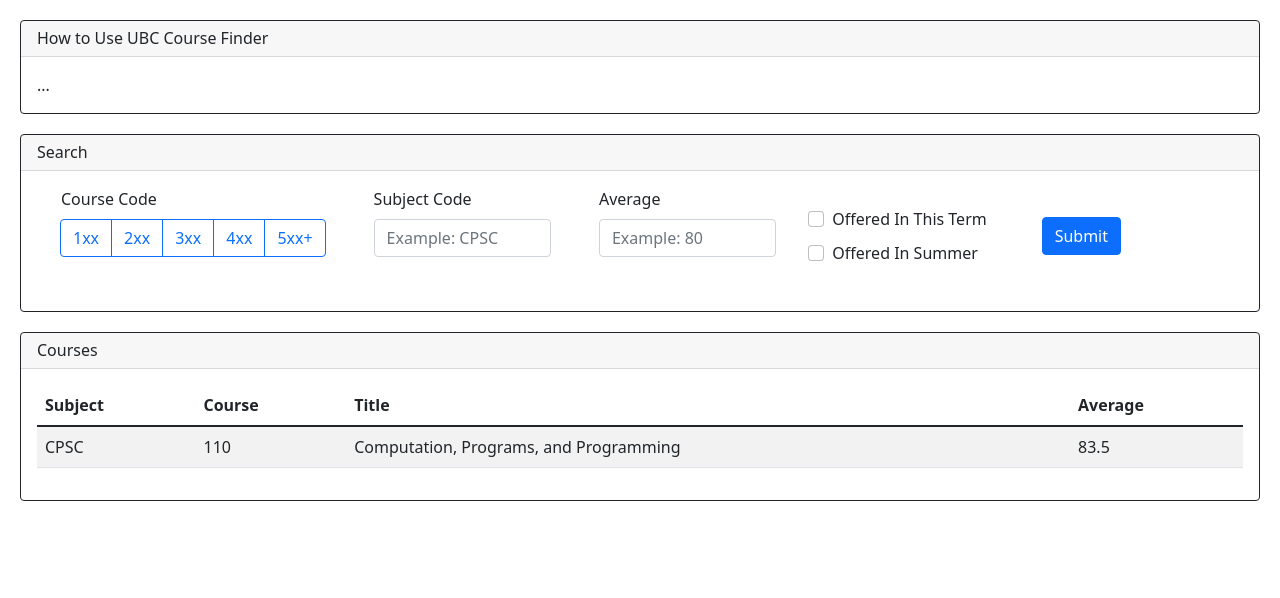
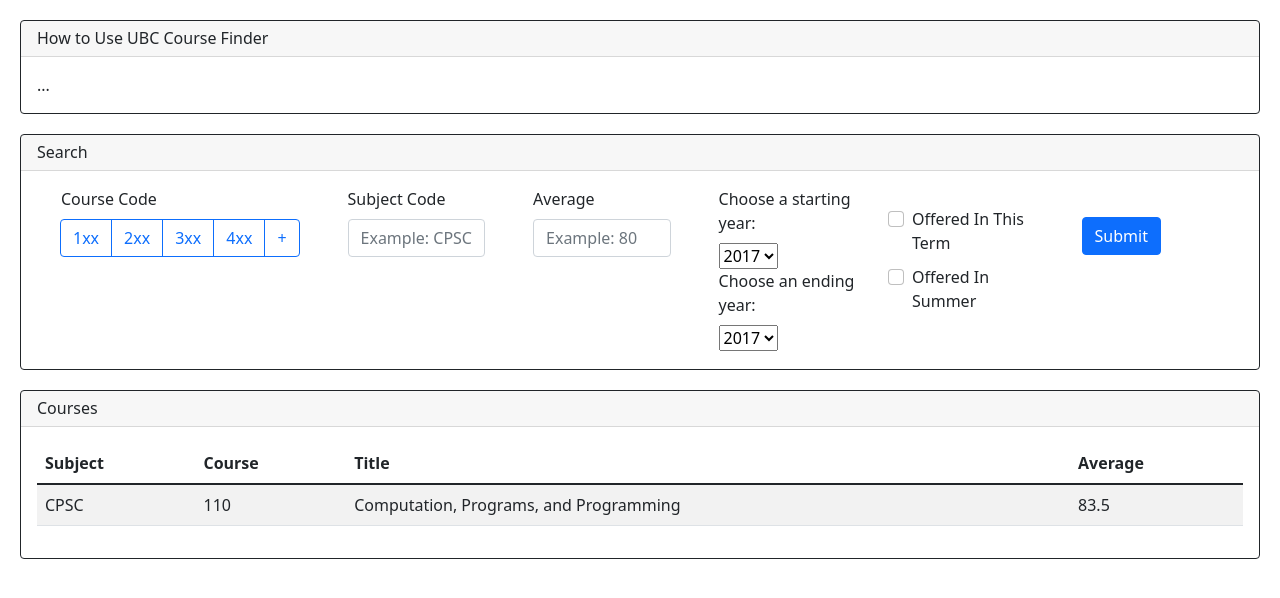
Before and after one commit to kevinkietly/UBCCoursesRec, a Flask app: page / in a window 1280 px wide. Shown: the part 58-656 px from the top of the page. Run offline with Flask 2, Linux system fonts and the light colour scheme.

Commit message:
years & updates

```diff
--- a/main.py
+++ b/main.py
@@ -10,9 +10,12 @@ def index():
         course_code = request.form.getlist("course_code")
         subject_code = request.form.get("subject_code")
         average = request.form.get("average")
+        startyear = request.form.getlist("starting year")
+        endyear = request.form.getlist("ending year")
         offered = request.form.getlist("offered")
         print(course_code)
         print(subject_code + " " + average)
+        #if(endyear < startyear):
         print(offered)
     return render_template("index.html")
 
--- a/templates/index.html
+++ b/templates/index.html
@@ -32,7 +32,7 @@
                 <input type="checkbox" class="btn-check" id="4xx" autocomplete="off" name="course_code" value="4">
                 <label class="btn btn-outline-primary" for="4xx">4xx</label>
                 <input type="checkbox" class="btn-check" id="5xx+" autocomplete="off" name="course_code" value="5">
-                <label class="btn btn-outline-primary" for="5xx+">5xx+</label>
+                <label class="btn btn-outline-primary" for="5XX+">+</label>
               </div>
           </span>
         </div>
@@ -50,6 +50,26 @@
           <span style="display:inline-block">
               <label class="form-label" for="average">Average</label>
               <input type="text" id="average" name="average" class="form-control" placeholder="Example: 80" />
+          </span>
+        </div>
+      </div>
+      <div class="col">
+        <div class="form-check">
+          <span style="display:inline-block">
+              <label class="form-label" for="starting year">Choose a starting year:</label>
+              <select name="Starting Year" id="starting year">
+                <option value="2017">2017</option>
+                <option value="2028">2018</option>
+                <option value="2019">2019</option>
+                <option value="2020">2020</option>
+              </select>
+              <label class="form-label" for="ending year">Choose an ending year:</label>
+              <select name="Ending Year" id="ending year">
+                <option value="2017">2017</option>
+                <option value="2028">2018</option>
+                <option value="2019">2019</option>
+                <option value="2020">2020</option>
+              </select>
           </span>
         </div>
       </div>
```
